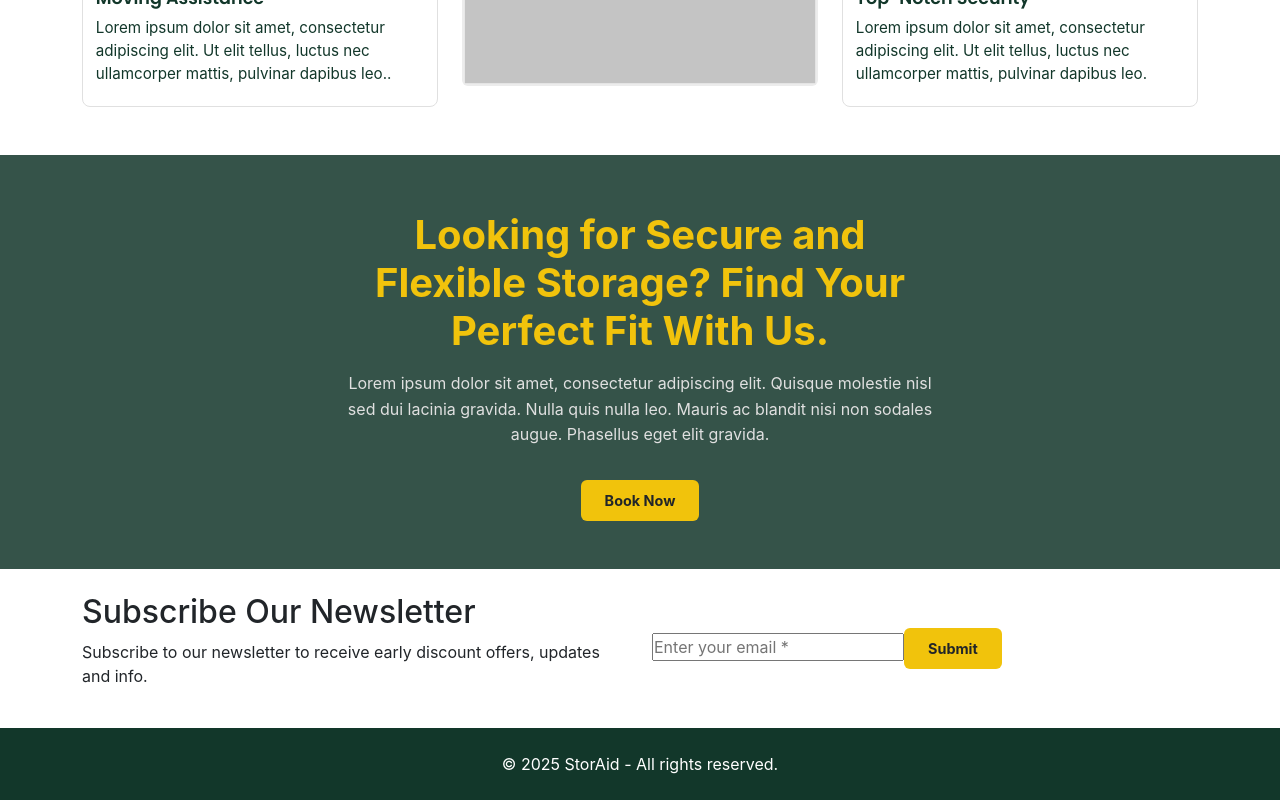
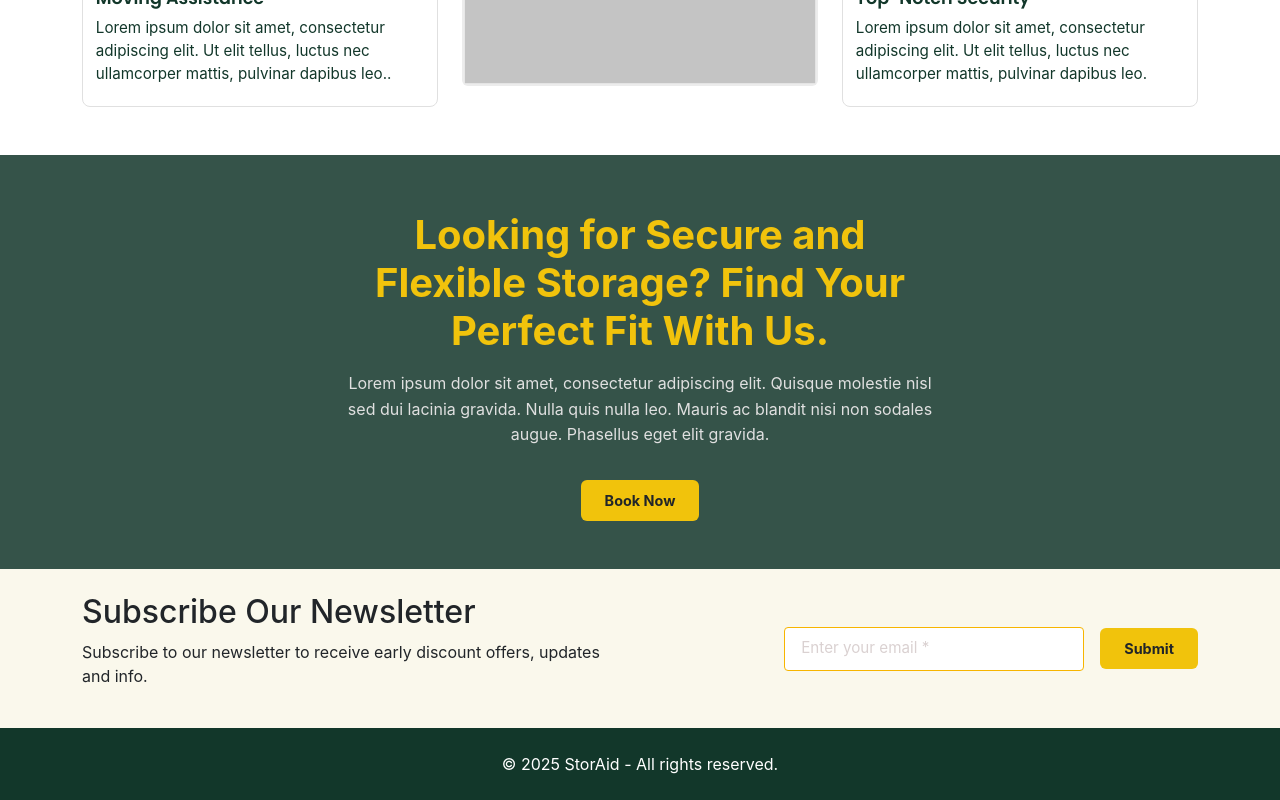
Before and after one commit to Pieplow/storaid-assignment-react, a React (Vite) app: page / in a window 1280 px wide. Shown: the part 1033-1833 px from the top of the page. Built offline with nearby package versions, Linux system fonts and the light colour scheme.

Commit message:
added css

```diff
--- a/src/components/sections/Newsletter.css
+++ b/src/components/sections/Newsletter.css
@@ -0,0 +1,28 @@
+.newsletter-section {
+  background-color: var(--clr-beige-background);
+  padding: 2rem 0;
+}
+
+.newsletter-section form {
+  display: flex;
+  align-items: center;
+  justify-content: flex-end;
+  gap: 1rem;
+}
+
+.newsletter-section input[type="email"] {
+  flex: 1;
+  max-width: 300px;
+  padding: 0.6rem 1rem;
+  border: 1px solid #f7b500;
+  border-radius: 4px;
+  font-size: 0.95rem;
+  color: var(--color-text);
+  background-color: #fff;
+  transition: all 0.2s ease;
+}
+
+
+.newsletter-section input[type="email"]::placeholder {
+  color: #dad1d1;
+}
```
